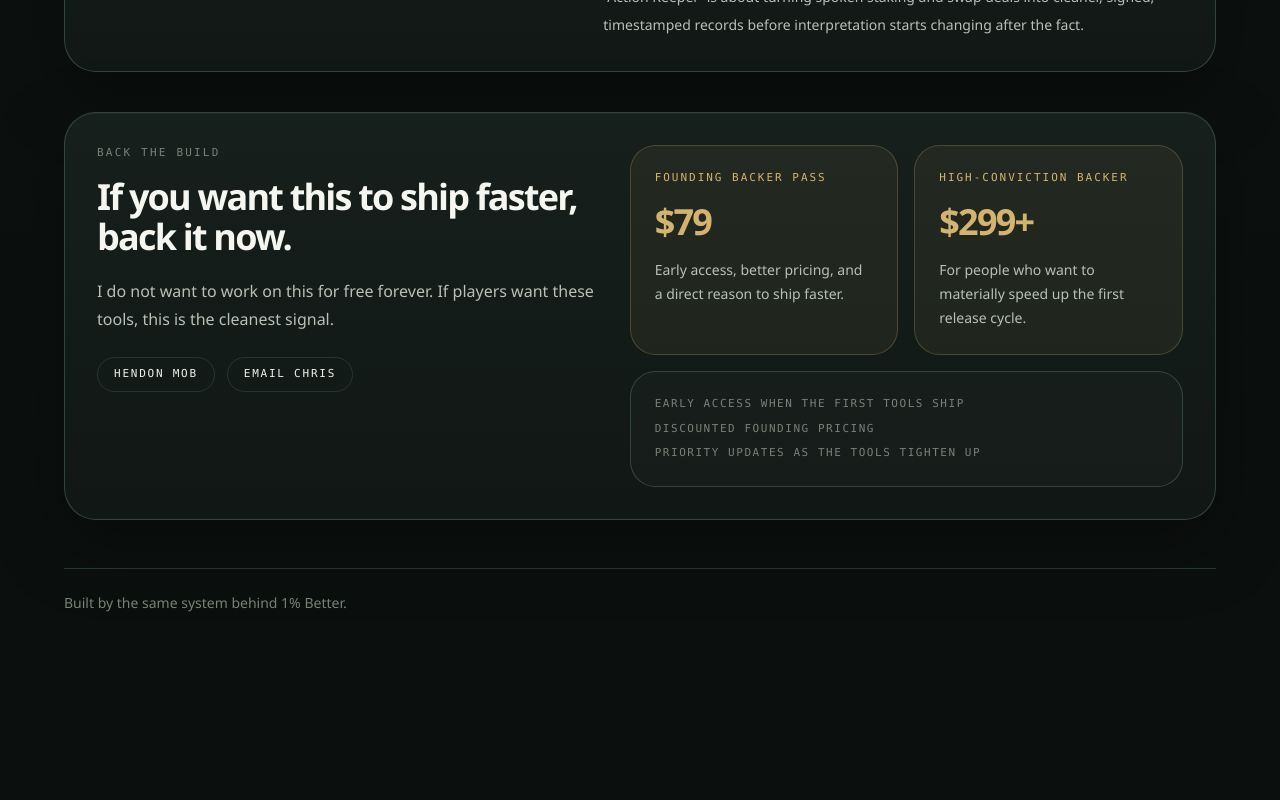
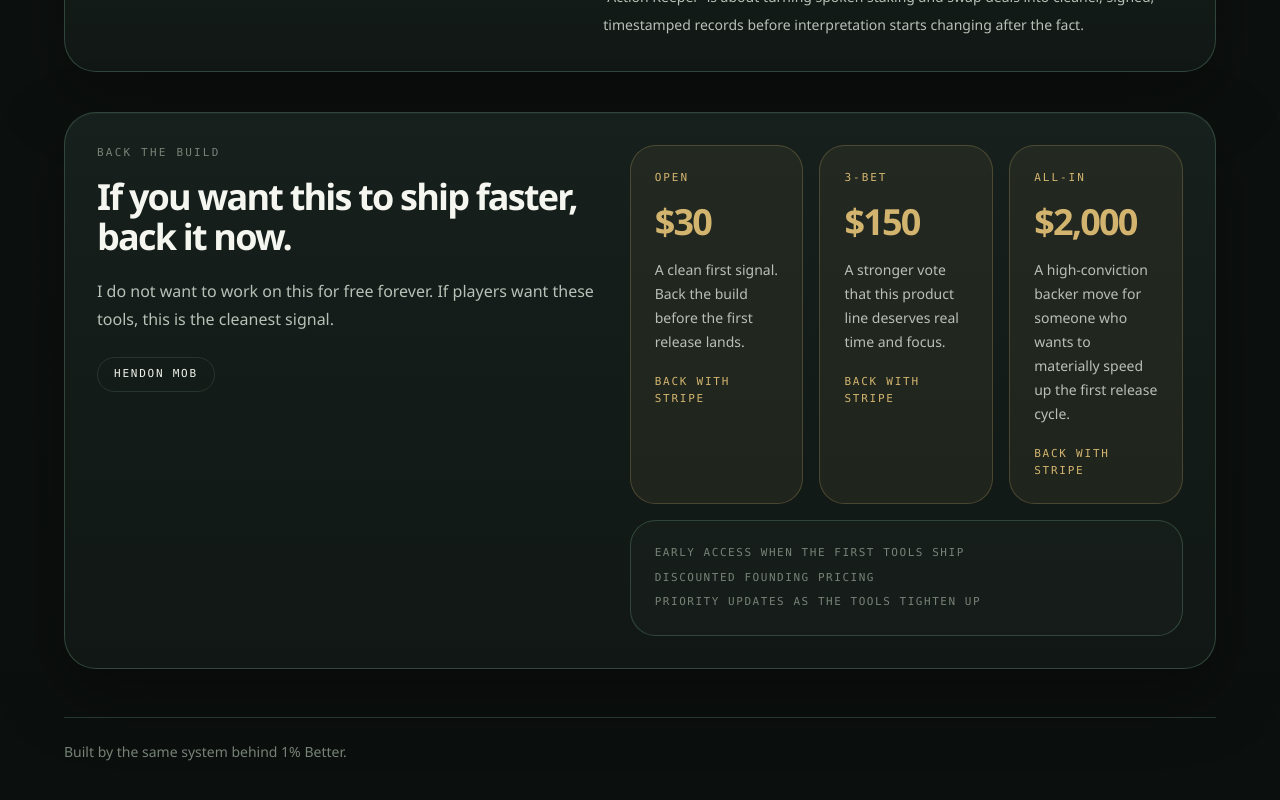
Before and after one commit to sukminc/one-percent-better-poker-site, a Next.js app in the folder frontend/: page / in a window 1280 px wide. Shown: the part 2249-3049 px from the top of the page. Before the commit the page ends 2958 px from the top, so only its background shows below. Built offline with nearby package versions, Linux system fonts and the light colour scheme.

Commit message:
feat: add poker stripe backing tiers

```diff
--- a/frontend/app/page.tsx
+++ b/frontend/app/page.tsx
@@ -71,30 +71,26 @@ const builderLinks = [
     label: "Hendon Mob",
     href: "https://pokerdb.thehendonmob.com/player.php?a=r&n=558957",
   },
-  {
-    label: "Email Chris",
-    href: "mailto:chris.yoon@outlook.com?subject=Founding%20Backer%20for%20OnePercentBetter.poker",
-  },
 ];
-
-const ctaMailto =
-  "mailto:chris.yoon@outlook.com?subject=Founding%20Backer%20Pass%20for%20OnePercentBetter.poker&body=Name%3A%0AEmail%3A%0AI%20want%20to%20back%20the%20first%20poker%20toolset.%0A";
-
-const highRollerMailto =
-  "mailto:chris.yoon@outlook.com?subject=High%20Conviction%20Backer%20for%20OnePercentBetter.poker&body=Name%3A%0AEmail%3A%0AI%20want%20to%20back%20the%20poker%20toolset%20at%20a%20higher%20level.%0A";
 
 const offerCards = [
   {
-    label: "Founding Backer Pass",
-    amount: "$79",
-    body: "Early access, better pricing, and a direct reason to ship faster.",
-    href: ctaMailto,
+    label: "Open",
+    amount: "$30",
+    body: "A clean first signal. Back the build before the first release lands.",
+    href: "https://buy.stripe.com/fZu8wQbT81DO8dIf6I1wY00",
   },
   {
-    label: "High-Conviction Backer",
-    amount: "$299+",
-    body: "For people who want to materially speed up the first release cycle.",
-    href: highRollerMailto,
+    label: "3-Bet",
+    amount: "$150",
+    body: "A stronger vote that this product line deserves real time and focus.",
+    href: "https://buy.stripe.com/5kQbJ20aqeqA51w4s41wY01",
+  },
+  {
+    label: "All-In",
+    amount: "$2,000",
+    body: "A high-conviction backer move for someone who wants to materially speed up the first release cycle.",
+    href: "https://buy.stripe.com/28EfZi3mCfuE1Pk7Eg1wY03",
   },
 ];
 
@@ -344,11 +340,13 @@ export default function Home() {
                 </div>
               </div>
 
-              <div className="grid gap-4 sm:grid-cols-2">
+              <div className="grid gap-4 sm:grid-cols-3">
                 {offerCards.map((offer) => (
                   <a
                     key={offer.label}
                     href={offer.href}
+                    target="_blank"
+                    rel="noopener noreferrer"
                     className="rounded-[1.6rem] border border-[rgba(211,180,111,0.24)] bg-[rgba(211,180,111,0.07)] p-6 transition-transform hover:-translate-y-0.5"
                   >
                     <p className="text-[11px] font-mono uppercase tracking-[0.18em] text-[var(--color-accent)]">
@@ -360,9 +358,12 @@ export default function Home() {
                     <p className="mt-4 text-sm leading-6 text-[var(--color-secondary)]">
                       {offer.body}
                     </p>
+                    <p className="mt-5 text-[11px] font-mono uppercase tracking-[0.16em] text-[var(--color-accent)]">
+                      Back with Stripe
+                    </p>
                   </a>
                 ))}
-                <div className="rounded-[1.6rem] border border-[rgba(57,82,68,0.8)] bg-[rgba(255,255,255,0.02)] p-6 sm:col-span-2">
+                <div className="rounded-[1.6rem] border border-[rgba(57,82,68,0.8)] bg-[rgba(255,255,255,0.02)] p-6 sm:col-span-3">
                   <div className="grid gap-2">
                     {backingBenefits.map((benefit) => (
                       <p key={benefit} className="text-[11px] font-mono uppercase tracking-[0.14em] text-[var(--color-muted)]">
```
